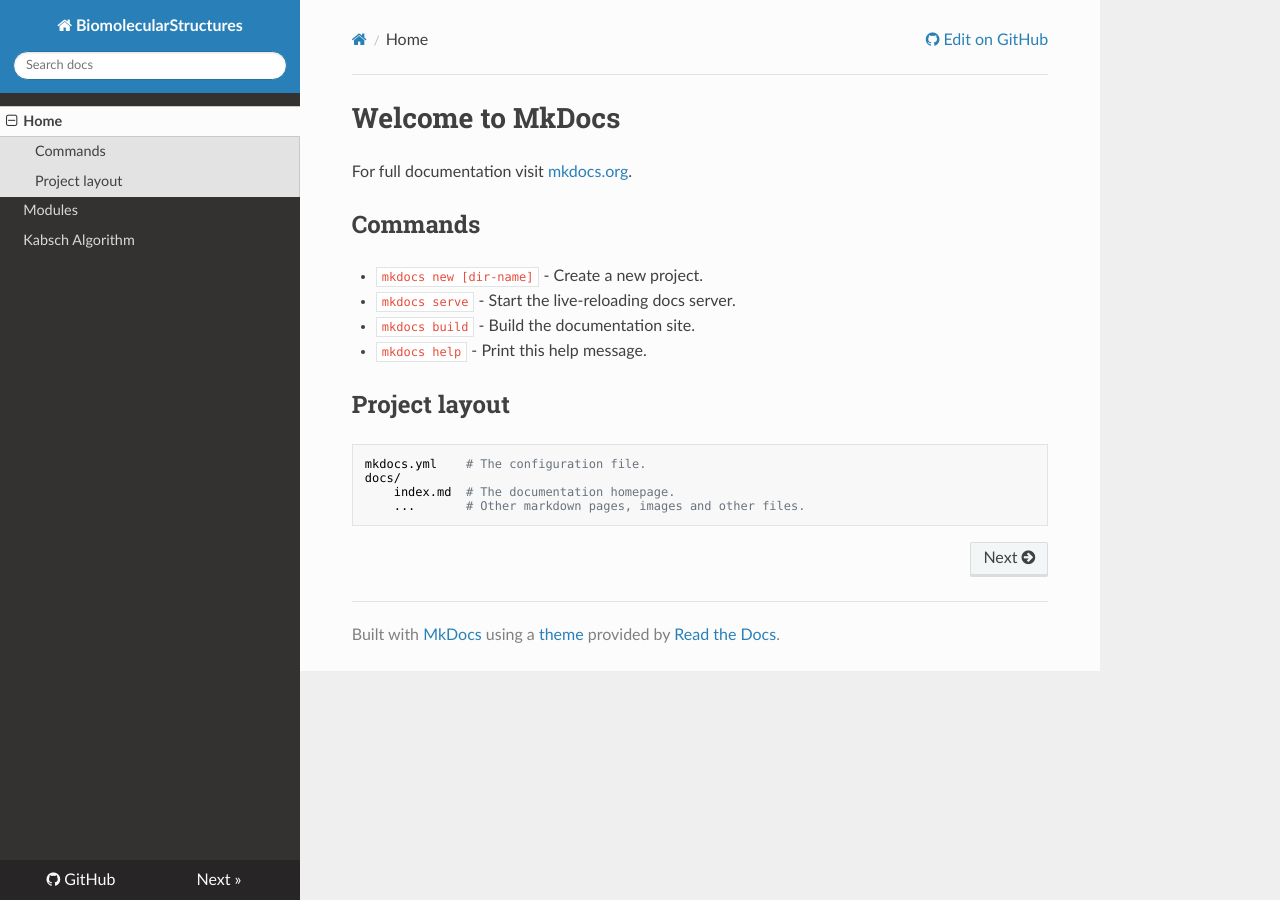
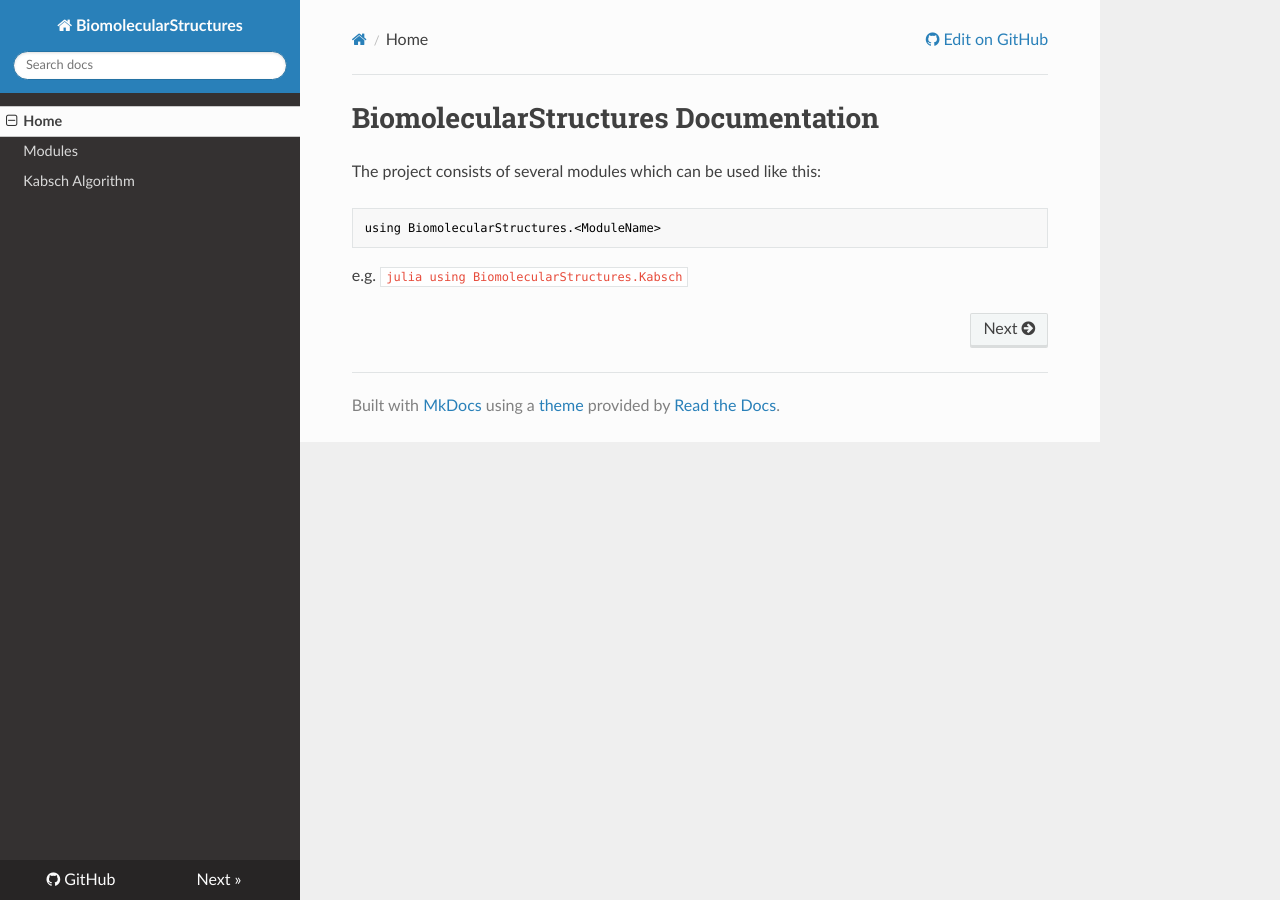
Before and after one commit to hng/BiomolecularStructures.jl, an MkDocs documentation site: the page built from docs/index.md, in a window 1280 px wide. Built offline with MkDocs 1.6.1, drawn with Linux system fonts in a browser that asks for light colours; nearby versions of some CDN libraries; old or Windows-style settings are respelled for this version of MkDocs.

Commit message:
documentation for kabsch algorithm

````diff
--- a/docs/index.md
+++ b/docs/index.md
@@ -1,17 +1,8 @@
-# Welcome to MkDocs
+# BiomolecularStructures Documentation
 
-For full documentation visit [mkdocs.org](http://mkdocs.org).
+The project consists of several modules which can be used like this:
 
-## Commands
-
-* `mkdocs new [dir-name]` - Create a new project.
-* `mkdocs serve` - Start the live-reloading docs server.
-* `mkdocs build` - Build the documentation site.
-* `mkdocs help` - Print this help message.
-
-## Project layout
-
-    mkdocs.yml    # The configuration file.
-    docs/
-        index.md  # The documentation homepage.
-        ...       # Other markdown pages, images and other files.
+```julia
+using BiomolecularStructures.<ModuleName>
+```
+e.g. ```julia using BiomolecularStructures.Kabsch```
````
Also changed, not shown: docs/kabsch.md (+58 -43 lines), docs/assets/kabsch/alpha_init.png (added), docs/assets/kabsch/alphas_transformed.png (added), docs/assets/kabsch/betas_init.png (added), docs/assets/kabsch/betas_transformed.png (added), docs/assets/kabsch/cov.png (added), docs/assets/kabsch/optu.png (added), docs/assets/kabsch/reflect.png (added), docs/assets/kabsch/rmsd.png (added), docs/assets/kabsch/svd.png (added).
